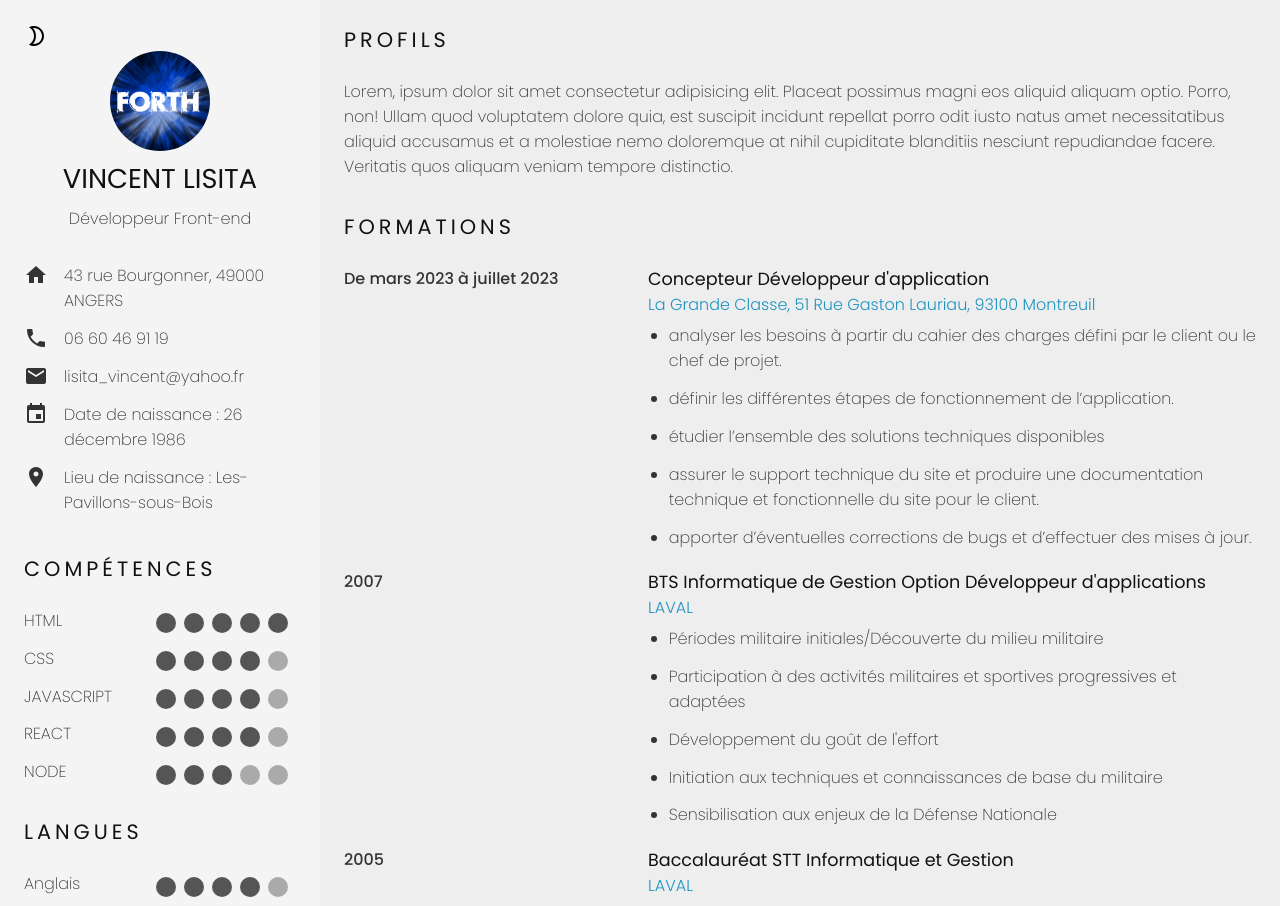
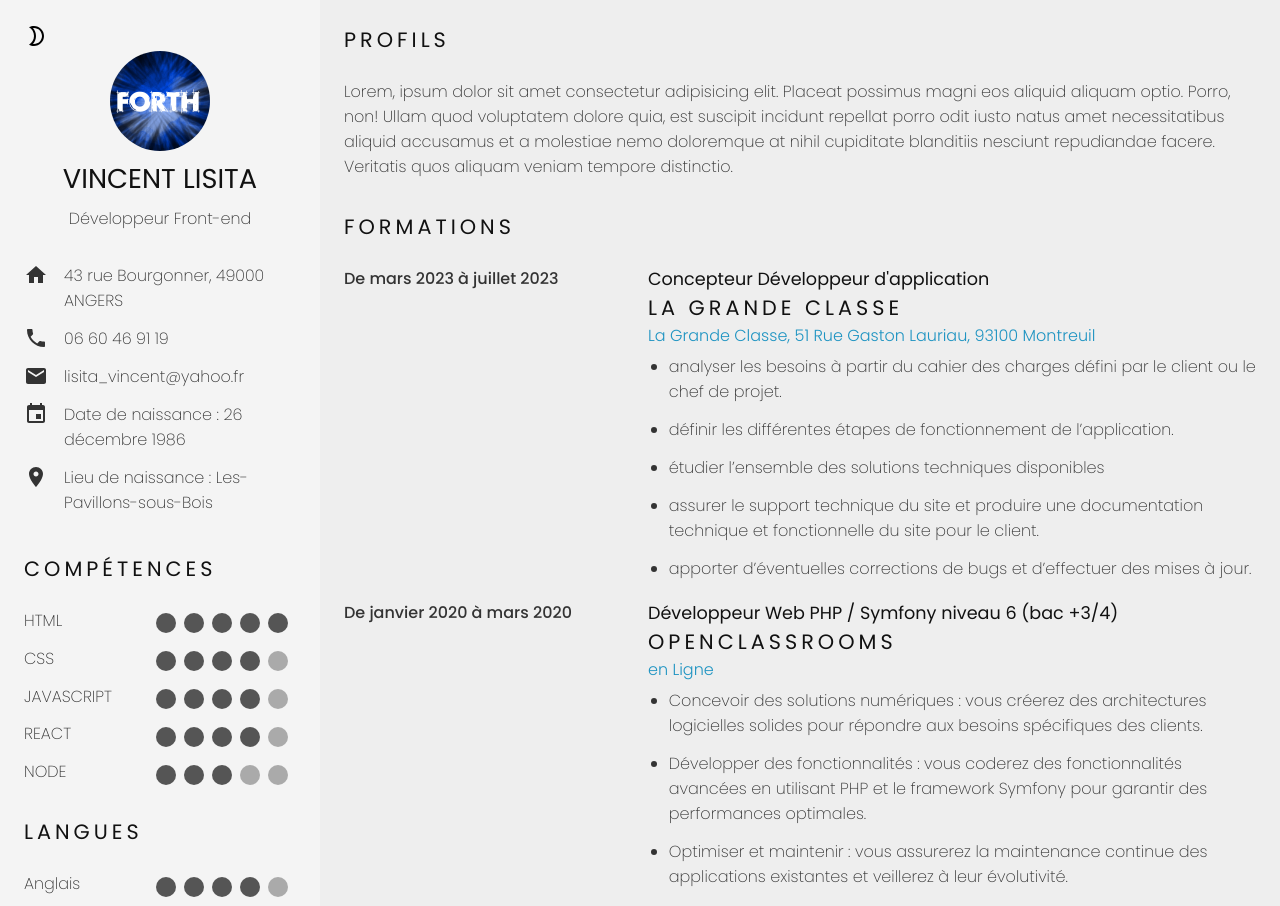
Before and after one commit to Alydiabira/CV-EN-LIGNE-AVEC-REACT.JS, a React (Vite) app: page / in a window 1280 px wide. Shown: the top 906 px of the page. Built offline with nearby package versions, Linux system fonts and the light colour scheme.

Commit message:
Update formations.ts

```diff
--- a/src/data/formations.ts
+++ b/src/data/formations.ts
@@ -2,7 +2,7 @@ const formationsData = [
   {
     title: "Concepteur Développeur d'application",
     date: "De mars 2023 à juillet 2023",
-    text:"",
+    text:"La Grande Classe",
     location: "La Grande Classe, 51 Rue Gaston Lauriau, 93100 Montreuil",
     missions: ["analyser les besoins à partir du cahier des charges défini par le client ou le chef de projet. ",
     "définir les différentes étapes de fonctionnement de l’application.",
@@ -12,17 +12,25 @@ const formationsData = [
 
   },
   {
-    title: "BTS Informatique de Gestion Option Développeur d'applications",
-    date: "2007",
-    location: "LAVAL",
-    missions: ["Périodes militaire initiales/Découverte du milieu militaire ", "Participation à des activités militaires et sportives progressives et adaptées", "Développement du goût de l'effort", "Initiation aux techniques et connaissances de base du militaire", "Sensibilisation aux enjeux de la Défense Nationale"],
-
+    title: "Développeur Web PHP / Symfony niveau 6 (bac +3/4)",
+    date: "De janvier 2020 à mars 2020",
+    text:"Openclassrooms",
+    location: "en Ligne",
+    missions: ["Concevoir des solutions numériques : vous créerez des architectures logicielles solides pour répondre aux besoins spécifiques des clients. ",
+    "Développer des fonctionnalités : vous coderez des fonctionnalités avancées en utilisant PHP et le framework Symfony pour garantir des performances optimales.",
+    "Optimiser et maintenir : vous assurerez la maintenance continue des applications existantes et veillerez à leur évolutivité.",
+    "Tester et déboguer des applications pour garantir leur bon fonctionnement.",],
   },
   {
     title: " Baccalauréat STT Informatique et Gestion",
     date: "2005",
+    text:"La Grande Classe",
     location: "LAVAL",
-    missions: ["Périodes militaire initiales/Découverte du milieu militaire ", "Participation à des activités militaires et sportives progressives et adaptées", "Développement du goût de l'effort", "Initiation aux techniques et connaissances de base du militaire", "Sensibilisation aux enjeux de la Défense Nationale"],
+    missions: ["mission",
+    "mission",
+    "mission",
+    "mission",
+  ],
 
   },
 ];
```
